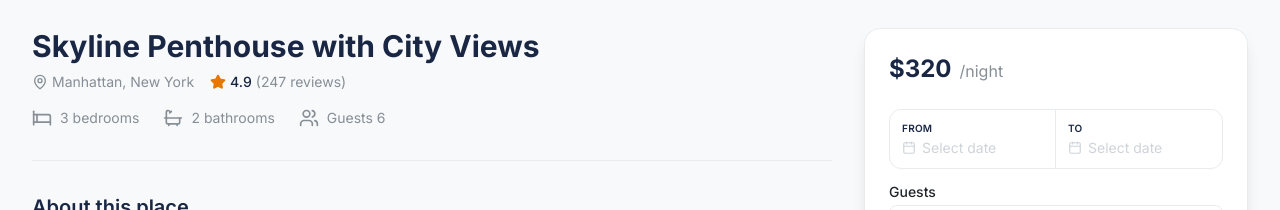
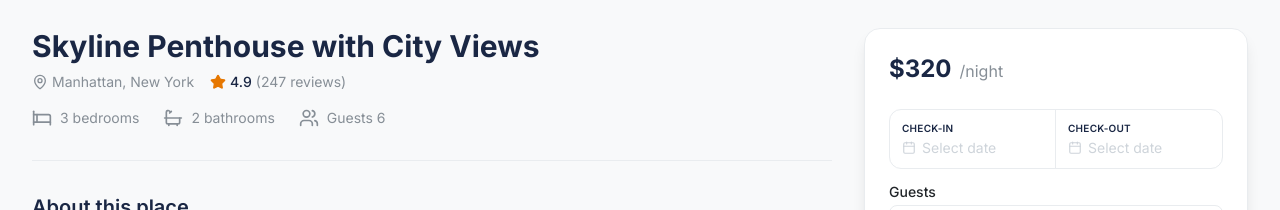
Before and after one commit to arturobdev/nocode-solution, a React (Vite) app: page /apartment/1 in a window 1280 px wide. Shown: the part 1017-1227 px from the top of the page. Built offline with nearby package versions, Linux system fonts and the light colour scheme.

Commit message:
fix: use Check-in/Check-out labels in reservation date picker

```diff
--- a/src/components/apartment/BookingDatePicker.tsx
+++ b/src/components/apartment/BookingDatePicker.tsx
@@ -74,7 +74,7 @@ export default function BookingDatePicker({
     <div className="grid grid-cols-2 border border-neutral-200 rounded-lg overflow-hidden cursor-pointer hover:border-neutral-300 transition-colors">
       <div className="px-3 py-2.5 text-left border-r border-neutral-200">
         <p className="text-[10px] font-semibold uppercase tracking-wide text-primary">
-          {t('apartmentDetails.from', 'From')}
+          {t('apartmentDetails.checkIn', 'Check-in')}
         </p>
         <div className="flex items-center gap-1.5 mt-0.5">
           <Calendar className="h-3.5 w-3.5 text-neutral-400" />
@@ -85,7 +85,7 @@ export default function BookingDatePicker({
       </div>
       <div className="px-3 py-2.5 text-left">
         <p className="text-[10px] font-semibold uppercase tracking-wide text-primary">
-          {t('apartmentDetails.to', 'To')}
+          {t('apartmentDetails.checkOut', 'Check-out')}
         </p>
         <div className="flex items-center gap-1.5 mt-0.5">
           <Calendar className="h-3.5 w-3.5 text-neutral-400" />
```
